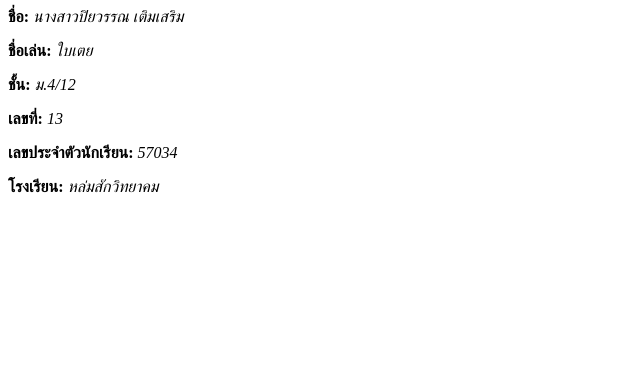
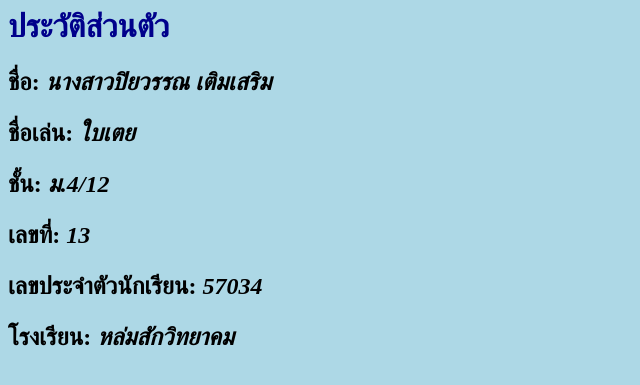
Before and after one commit to piyawan11/mywebsite, a PHP site: page /page1.php in a window 1280 px wide. Shown: the top 385 px of the page, without its empty margins (0-640 px from the left). Run offline with PHP 8.4, Linux system fonts and the light colour scheme.

Commit message:
Update page1.php

```diff
--- a/page1.php
+++ b/page1.php
@@ -1,7 +1,9 @@
-<html>
-  <head>
+<head>
     <title>page1</title>
   </head>
+  <body bgcolor="lightblue">
+    <h1 style="color:darkblue;">ประวัติส่วนตัว</h1>
+    <h2>
       <p><b>ชื่อ:</b> <i>นางสาวปิยวรรณ เติมเสริม</i></p>
       <p><b>ชื่อเล่น:</b> <i>ใบเตย</i></p>
       <p><b>ชั้น:</b> <i>ม.4/12</i></p>
```
